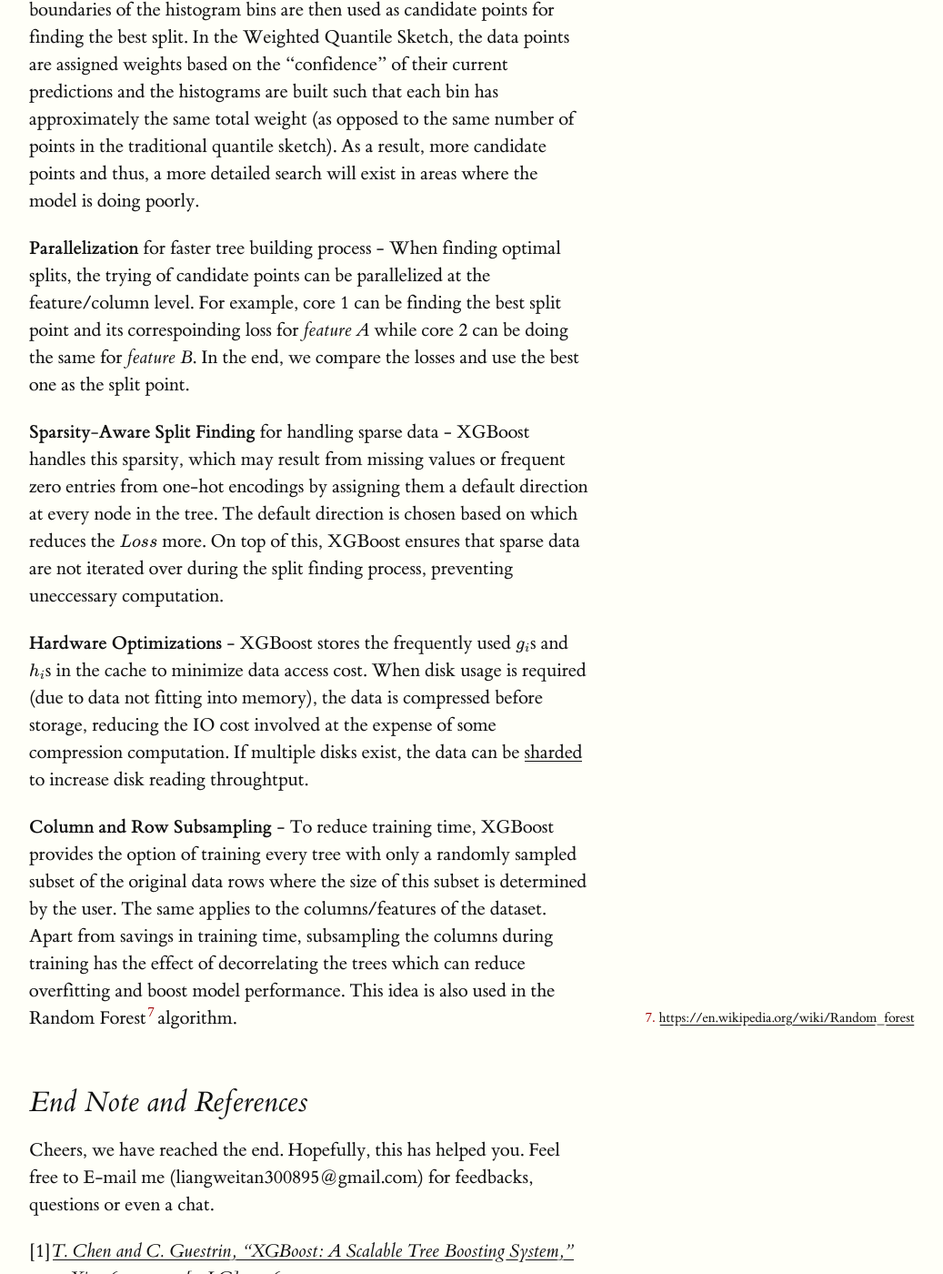
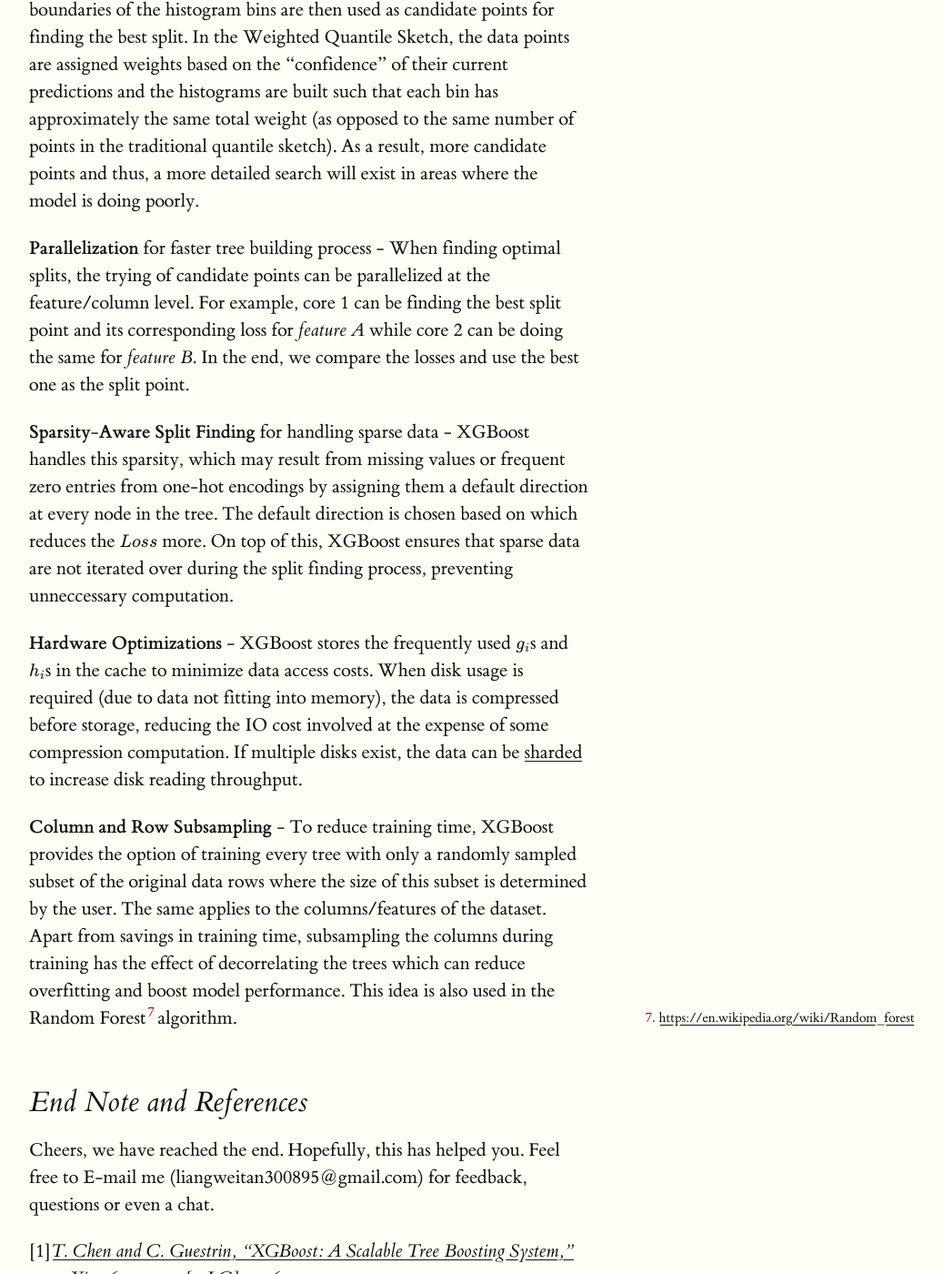
Before and after one commit to bobby-tan/bobby-tan.github.io, a Jekyll site: the page built from _posts/2020-05-11-The Intuition-Behind-Gradient-Boosting-and-XGBoost.md, in a window 1280 px wide and 1400 px high, scrolled down 6070 px. Shown: the whole window at 91% size, without its empty margins (128-1165 px from the left). Built offline with Jekyll 4.4.1, drawn with Linux system fonts in a browser that asks for light colours; formulas are drawn with MathJax 3; some of the changed text lies outside the part shown.

Commit message:
corrected some errors in XGBoost

```diff
--- a/_posts/2020-05-11-The Intuition-Behind-Gradient-Boosting-and-XGBoost.md
+++ b/_posts/2020-05-11-The Intuition-Behind-Gradient-Boosting-and-XGBoost.md
@@ -113,7 +113,7 @@
 
 >  By cleverly dividing the samples into subgroups and then finding $$ o $$ for each subgroup (using the method above), the performance of the model can be further improved (loss can be brought lower).
 
-The samples can be divided using split conditions. For example, if a split condition is *"feature x less than 10"*, samples whose feature x has value less than 10 will go into 1 subgroup and the rest, to the other group. Each subgroup can be further divided iteratively if necessary. These splits divide the original feature space into smaller subspaces and samples in each subspace form a subgroup. For each subgroup, its optimal $$ o $$ and loss{% sidenote 'sn-six' '<a href="#note_1">Remember</a> that the minimum loss for a subgroup can be computed by substituting optimal $$ o $$ back into $$ Loss $$.'%} can be solved using the above technique. The overall loss, $$ Loss $$, is the summation of the loss of each subgroup (leaves in the decision tree).{% marginfigure 'mf-2' 'assets/img/Figure 3.png' 'An illustration of the discussed concept: In this example, the features space is divided into 3 segments with splits $$ B < 2 $$ and $$ A < 2.5 $$. The optimal $$ o $$ for each subgroup is then computed using the discussed technique.' %}.
+The samples can be divided using split conditions. For example, if a split condition is *"feature x less than 10"*, samples whose feature x has value less than 10 will go into 1 subgroup and the rest, to the other group. Each subgroup can be further divided iteratively if necessary. These splits divide the original feature space into smaller subspaces and samples in each subspace form a subgroup. For each subgroup, its optimal $$ o $$ and Loss{% sidenote 'sn-six' '<a href="#note_1">Remember</a> that the minimum loss for a subgroup can be computed by substituting optimal $$ o $$ back into $$ Loss $$.'%} can be solved using the above technique. The overall loss, $$ Loss $$, is the summation of the loss of each subgroup (leaves in the decision tree).{% marginfigure 'mf-2' 'assets/img/Figure 3.png' 'An illustration of the discussed concept: In this example, the features space is divided into 3 segments with splits $$ B < 2 $$ and $$ A < 2.5 $$. The optimal $$ o $$ for each subgroup is then computed using the discussed technique.' %}
 
 At each group or subgroup, the decision of whether to split and if so, which split to use depends on whether a split can reduce the loss of that group and how much each split decreases loss. We always choose the split which minimizes $$ Loss $$ and will not split if $$ Loss $$ cannot be decreased.
 
@@ -121,7 +121,7 @@
 
 ### Overfitting
 
-To prevent *overfitting*, several measures are implemented. We discuss two important ones here. First, the maximum height of trees grown can be capped by the user. This helps in limitings the number of subgroups (leaves) which can be formed. Second, the decrease in loss from a split must exceed a certain threshold set by the user for XGBoost to allow it. This is modelled into the $$ Loss $$ via an additional regualarization term, $$ \gamma T\ where\ T\ is\ the\ number\ of\ leaves $$. This was ommited earlier on to prevent confusion.
+To prevent *overfitting*, several measures are implemented. We discuss two important ones here. First, the maximum height of trees grown can be capped by the user. This helps in limitings the number of subgroups (leaves) which can be formed. Second, the decrease in loss from a split must exceed a certain threshold set by the user for XGBoost to allow it. This is modeled into the $$ Loss $$ via an additional regularization term, $$ \gamma T\ where\ T\ is\ the\ number\ of\ leaves $$. This was omited earlier on to prevent confusion.
 
 
 ## Optimizations
@@ -130,18 +130,18 @@
 
 **Weighted Quantile Sketch** for finding approximate best split - Before finding the best split, we form a histogram for each feature. The boundaries of the histogram bins are then used as candidate points for finding the best split. In the Weighted Quantile Sketch, the data points are assigned weights based on the "confidence" of their current predictions and the histograms are built such that each bin has approximately the same total weight (as opposed to the same number of points in the traditional quantile sketch). As a result, more candidate points and thus, a more detailed search will exist in areas where the model is doing poorly.
 
-**Parallelization** for faster tree building process - When finding optimal splits, the trying of candidate points can be parallelized at the feature/column level. For example, core 1 can be finding the best split point and its correspoinding loss for *feature A* while core 2 can be doing the same for *feature B*. In the end, we compare the losses and use the best one as the split point.
+**Parallelization** for faster tree building process - When finding optimal splits, the trying of candidate points can be parallelized at the feature/column level. For example, core 1 can be finding the best split point and its corresponding loss for *feature A* while core 2 can be doing the same for *feature B*. In the end, we compare the losses and use the best one as the split point.
 
-**Sparsity-Aware Split Finding** for handling sparse data - XGBoost handles this sparsity, which may result from missing values or frequent zero entries from one-hot encodings by assigning them a default direction at every node in the tree. The default direction is chosen based on which reduces the $$ Loss $$ more. On top of this, XGBoost ensures that sparse data are not iterated over during the split finding process, preventing uneccessary computation.
+**Sparsity-Aware Split Finding** for handling sparse data - XGBoost handles this sparsity, which may result from missing values or frequent zero entries from one-hot encodings by assigning them a default direction at every node in the tree. The default direction is chosen based on which reduces the $$ Loss $$ more. On top of this, XGBoost ensures that sparse data are not iterated over during the split finding process, preventing unneccessary computation.
 
-**Hardware Optimizations** - XGBoost stores the frequently used $$ g_i $$s and $$ h_i $$s in the cache to minimize data access cost. When disk usage is required (due to data not fitting into memory), the data is compressed before storage, reducing the IO cost involved at the expense of some compression computation. If multiple disks exist, the data can be <a href="https://en.wikipedia.org/wiki/Shard_(database_architecture)">sharded</a> to increase disk reading throughtput.
+**Hardware Optimizations** - XGBoost stores the frequently used $$ g_i $$s and $$ h_i $$s in the cache to minimize data access costs. When disk usage is required (due to data not fitting into memory), the data is compressed before storage, reducing the IO cost involved at the expense of some compression computation. If multiple disks exist, the data can be <a href="https://en.wikipedia.org/wiki/Shard_(database_architecture)">sharded</a> to increase disk reading throughput.
 
 **Column and Row Subsampling** - To reduce training time, XGBoost provides the option of training every tree with only a randomly sampled subset of the original data rows where the size of this subset is determined by the user. The same applies to the columns/features of the dataset. Apart from savings in training time, subsampling the columns during training has the effect of decorrelating the trees which can reduce overfitting and boost model performance. This idea is also used in the Random Forest{% sidenote 'sn-seven' '<a href="https://en.wikipedia.org/wiki/Random_forest">https://en.wikipedia.org/wiki/Random_forest</a>'%} algorithm.
 
 ##  End Note and References
 
-Cheers, we have reached the end. Hopefully, this has helped you. Feel free to E-mail me (liangweitan300895@gmail.com) for feedbacks, questions or even a chat.
+Cheers, we have reached the end. Hopefully, this has helped you. Feel free to E-mail me (liangweitan300895@gmail.com) for feedback, questions or even a chat.
 
-[1]<cite id="ref_one">[T. Chen and C. Guestrin, "XGBoost: A Scalable Tree Boosting System," no. arXiv:1603.02754 [cs.LG], 2016.](https://arxiv.org/abs/1603.02754)</cite>
+[1]<cite id="ref_one">[T. Chen and C. Guestrin, "XGBoost: A Scalable Tree Boosting System," no. arXiv:1603.02754 [cs.LG], 2016](https://arxiv.org/abs/1603.02754)</cite>
 <br>
 [2]<cite id="ref_two">[J. H. Friedman, "Stochastic Gradient Boosting," 1999](https://statweb.stanford.edu/~jhf/ftp/stobst.pdf)</cite>
```
